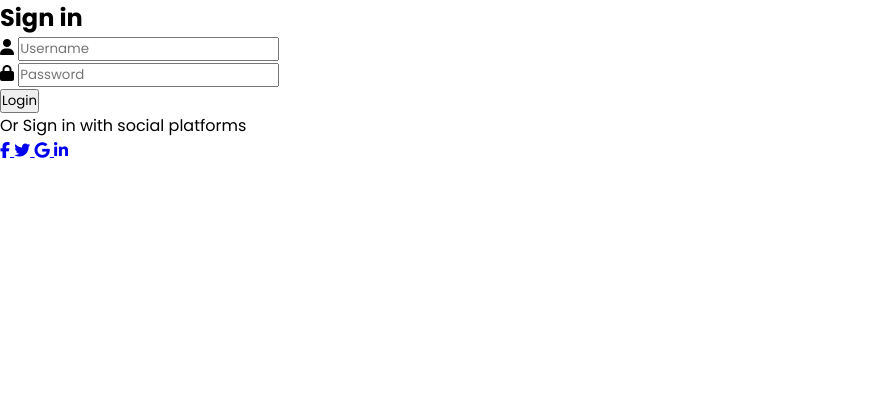
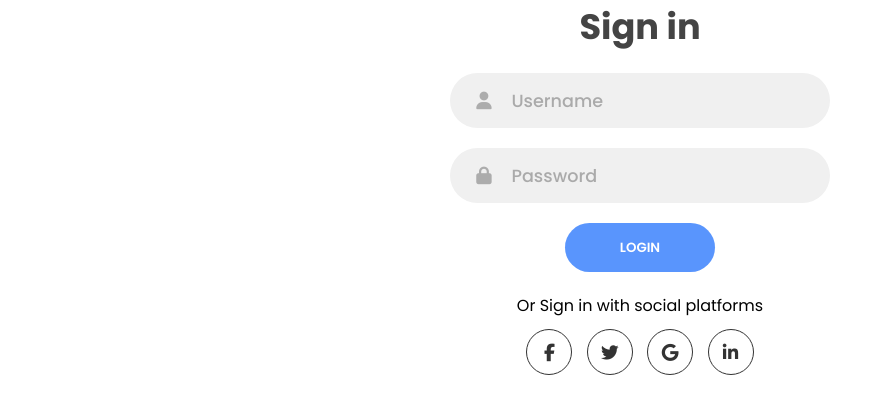
Before and after one commit to Alfred010101/login, a plain HTML site: page index.html in a window 1280 px wide. Shown: the whole page, without its empty margins (0-893 px from the left). Drawn offline with Linux system fonts and the light colour scheme.

Commit message:
aplicar estilo a Sign in

```diff
--- a/index.html
+++ b/index.html
@@ -3,6 +3,7 @@
 <head>
     <meta charset="UTF-8">
     <meta name="viewport" content="width=device-width, initial-scale=1.0">
+    <link rel="stylesheet" href="https://cdnjs.cloudflare.com/ajax/libs/font-awesome/5.15.4/css/all.min.css">
     <script src="https://kit.fontawesome.com/64d58efce2.js" crossorigin="anonymous"></script>
     <title>Sign In & Sign Up Form</title>
     <link rel="stylesheet" href="style.css">
--- a/style.css
+++ b/style.css
@@ -17,3 +17,107 @@ body, input{
     background-color: #fff;
     overflow: hidden;
 }
+
+.forms-container{
+    position: absolute;
+    width: 100%;
+    height: 100%;
+    top: 0;
+    left: 0;
+}
+
+form{
+    display: flex;
+    align-items: center;
+    justify-content: center;
+    flex-direction:column;
+}
+
+.title{
+    font-size: 2.2rem;
+    color: #444;
+    margin-bottom: 10px;
+}
+
+.input-field{
+    max-width: 380px;
+    width: 100%;
+    height: 55px;
+    background-color: #f0f0f0;
+    margin: 10px 0;
+    border-radius: 55px;
+    display: grid;
+    grid-template-columns: 15% 85%;
+    padding: 0 .4rem;
+}
+
+.input-field i{
+    text-align: center;
+    line-height: 55px;
+    color: #acacac;
+    font-size: 1.1rem;
+}
+
+.input-field input{
+    background: none;
+    outline: none;
+    border: none;
+    line-height: 1;
+    font-weight: 600;
+    font-size: 1.1rem;
+    color: #333;
+}
+
+.input-field input::placeholder{
+    color: #aaa;
+    font-weight: 500;
+}
+
+.btn{
+    width: 150px;
+    height: 49px;
+    border: none;
+    outline: none;
+    border-radius:  49px;
+    cursor: pointer;
+    background-color: #5995fd;
+    color: #fff;
+    text-transform: uppercase;
+    font-weight: 600;
+    margin: 10px 0;
+    transition: .5s;
+}
+
+.btn:hover{
+    background-color: #4d84e2;
+}
+
+.social-text{
+    padding: .7rem 0;
+    font-size: 1rem;
+}
+
+.social-media{
+    display: flex;
+    justify-content: center;
+}
+
+.social-icon{
+    height: 46px;
+    width: 46px;
+    border: 1px solid #333;
+    margin: 0 0.45rem;
+    display: flex;
+    justify-content: center;
+    align-items: center;
+    text-decoration: none;
+    color: #333;
+    font-size: 1.1rem;
+    border-radius: 50%;
+    transition: 0.3s;
+}
+
+.social-icon:hover{
+    color: #4481eb;
+    border-color: #4481eb;
+}
```
